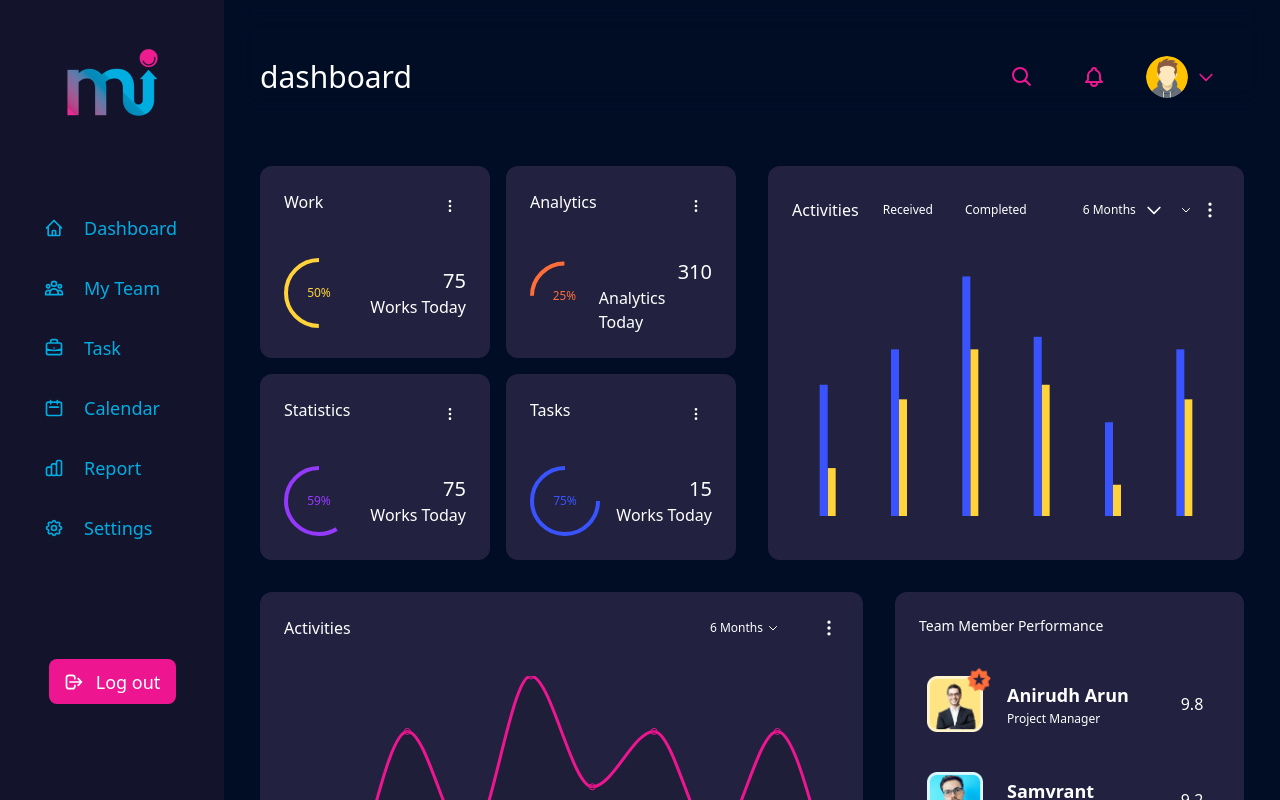
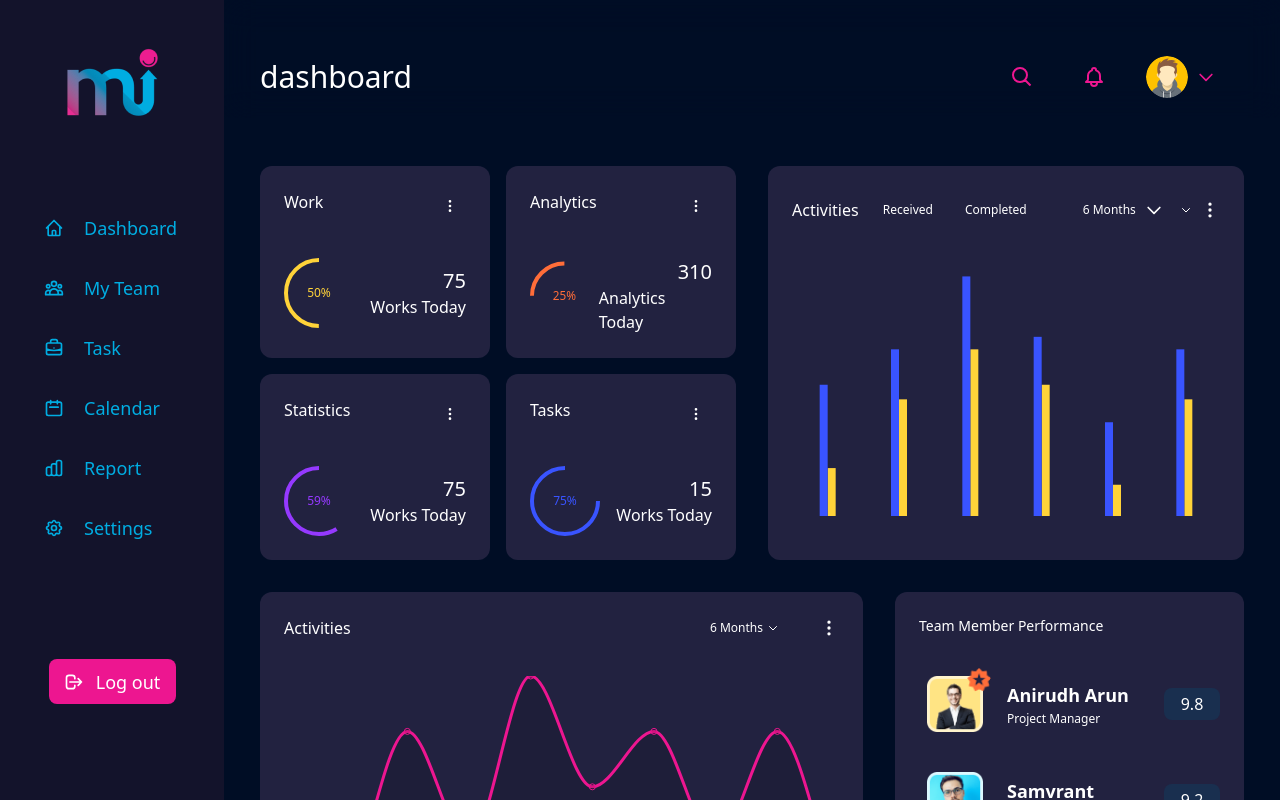
Before and after one commit to Credit-First/formi-frontend, a Next.js app: page / in a window 1280 px wide. Shown: the top 800 px of the page. Built offline with nearby package versions, Linux system fonts and the light colour scheme.

Commit message:
fix: perfermance ranking background color

```diff
--- a/src/components/performance.tsx
+++ b/src/components/performance.tsx
@@ -39,7 +39,7 @@ const Performance = (): JSX.Element => {
                 {item.role}
               </div>
             </div>
-            <div className="w-14 rounded-lg text-center text-t-ranking bg-b-ranking/50 px-3 py-1">
+            <div className="w-14 rounded-lg text-center text-t-ranking bg-back-ranking/50 px-3 py-1">
               {item.ranking}
             </div>
           </div>
```
